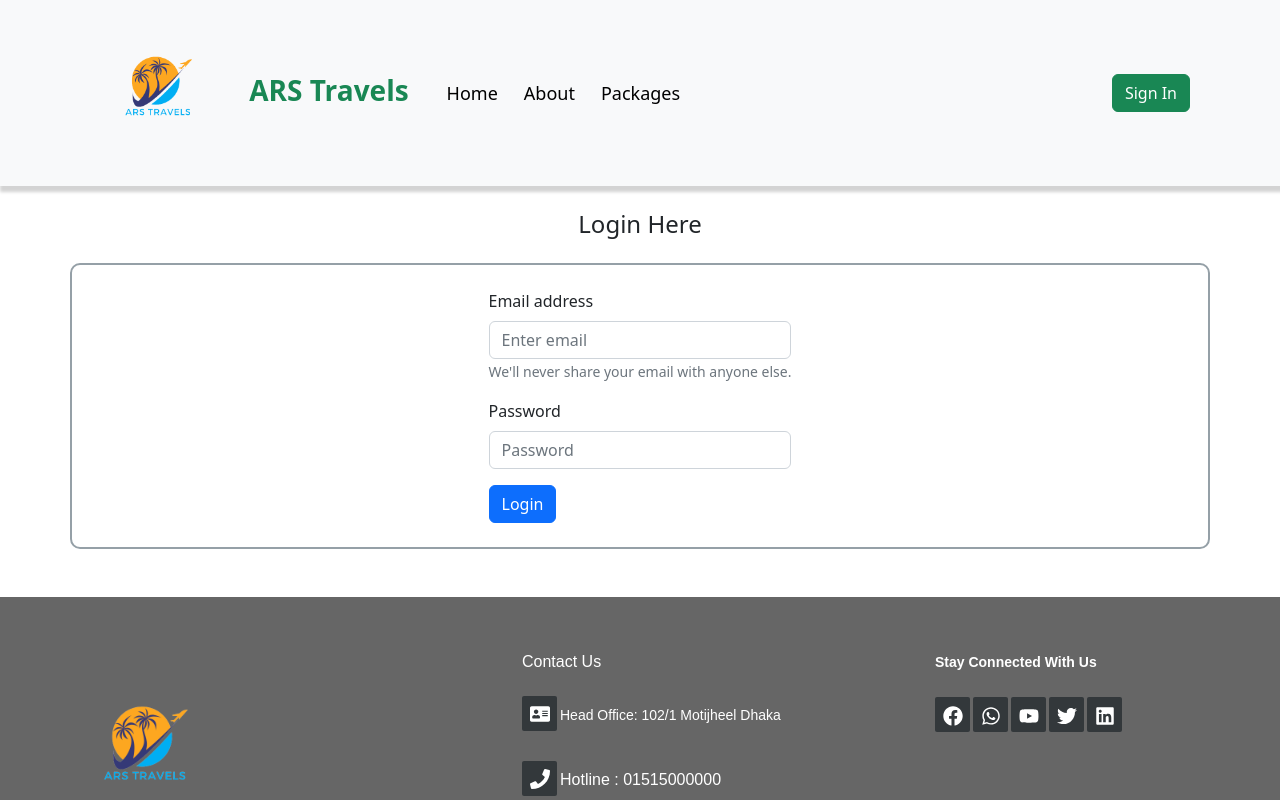
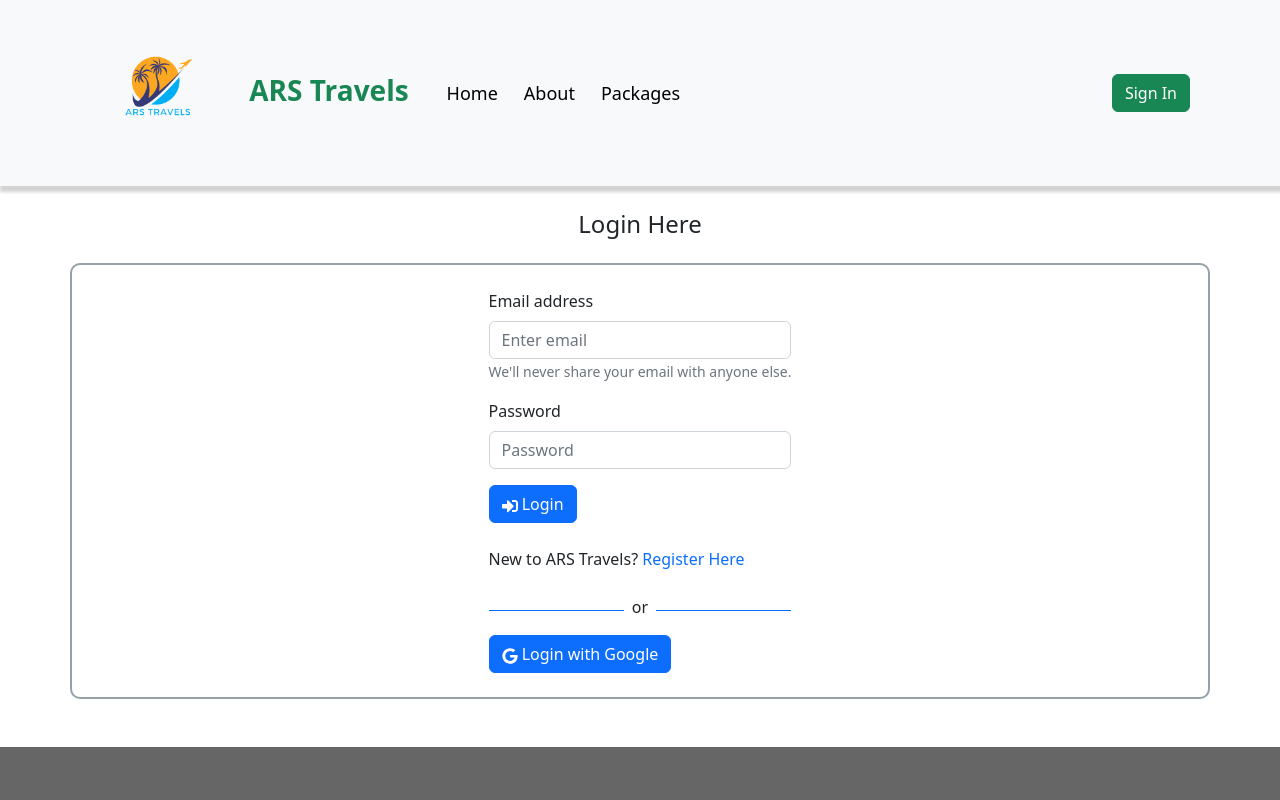
Before and after one commit to Sawom/ARS-Travels, a React (Create React App) app: page /login in a window 1280 px wide. Shown: the top 800 px of the page. Built offline with nearby package versions, Linux system fonts and the light colour scheme; no server answers.

Commit message:
login added

```diff
--- a/src/Components/Login/Login.js
+++ b/src/Components/Login/Login.js
@@ -1,5 +1,8 @@
 import React from 'react';
 import { Button, Form } from 'react-bootstrap';
+import { FaSignInAlt } from 'react-icons/fa';
+import { Link } from 'react-router-dom';
+import SocialLogin from '../SocialLogin/SocialLogin';
 import './Login.css'
 
 const Login = () => {
@@ -23,8 +26,11 @@ const Login = () => {
                     </Form.Group>
 
                     <Button variant="primary" type="submit">
-                        Login
+                        <FaSignInAlt></FaSignInAlt> Login
                     </Button>
+                    <br /> <br />
+                    <p>New to ARS Travels? <Link as={Link} className='txt' to="/register">Register Here</Link>  </p>
+                    <SocialLogin></SocialLogin>
                 </Form>
             </div>
         </div>
--- /dev/null
+++ b/src/Components/SocialLogin/SocialLogin.js
@@ -0,0 +1,42 @@
+import React, { useState } from 'react';
+import { getAuth, GoogleAuthProvider, signInWithPopup } from "firebase/auth";
+import { Button } from 'react-bootstrap';
+import { FaGoogle } from 'react-icons/fa';
+
+
+
+const SocialLogin = () => {
+    const [user, setUser] = useState({});
+
+    const googleLogIn = ()=>{
+        const googleProvider = new GoogleAuthProvider();
+        const auth = getAuth();
+            signInWithPopup(auth, googleProvider)
+            .then((result) => {
+                const credential = GoogleAuthProvider.credentialFromResult(result);
+                const token = credential.accessToken;
+                const user = result.user;
+            }).catch((error) => {
+                const errorCode = error.code;
+                const errorMessage = error.message;
+                const email = error.customData.email;
+                const credential = GoogleAuthProvider.credentialFromError(error);
+            });
+        }
+
+    return (
+        <div>
+              <div className='d-flex align-items-center'>
+                <div style={{ height: '1px' }} className='bg-primary w-50'></div>
+                <p className='mt-2 px-2'>or</p>
+                <div style={{ height: '1px' }} className='bg-primary w-50'></div>
+              </div>
+              {/* button */}
+              <div>
+                <Button onClick={googleLogIn} > <FaGoogle></FaGoogle>  <span>Login with Google</span>  </Button>
+              </div>
+        </div>
+    );
+};
+
+export default SocialLogin;
```
